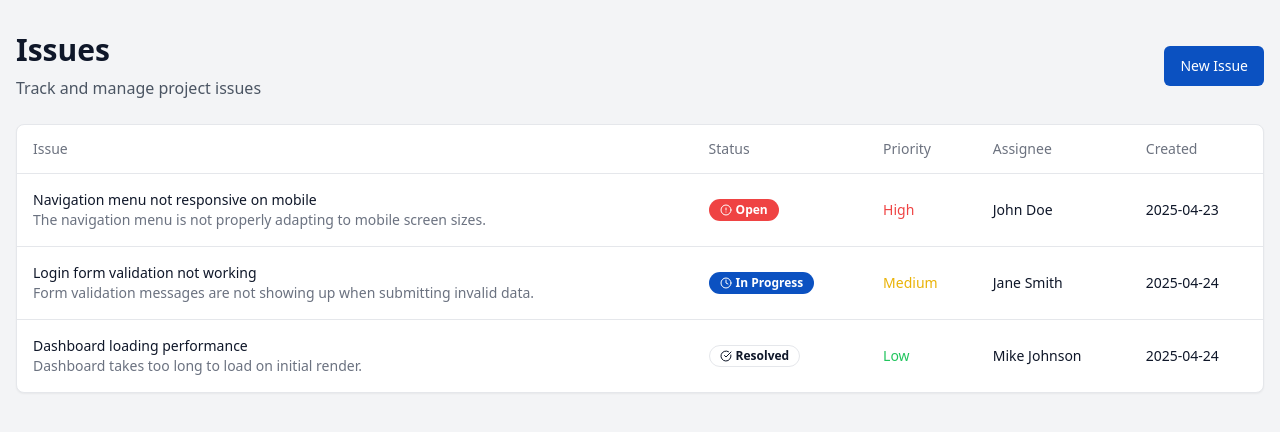
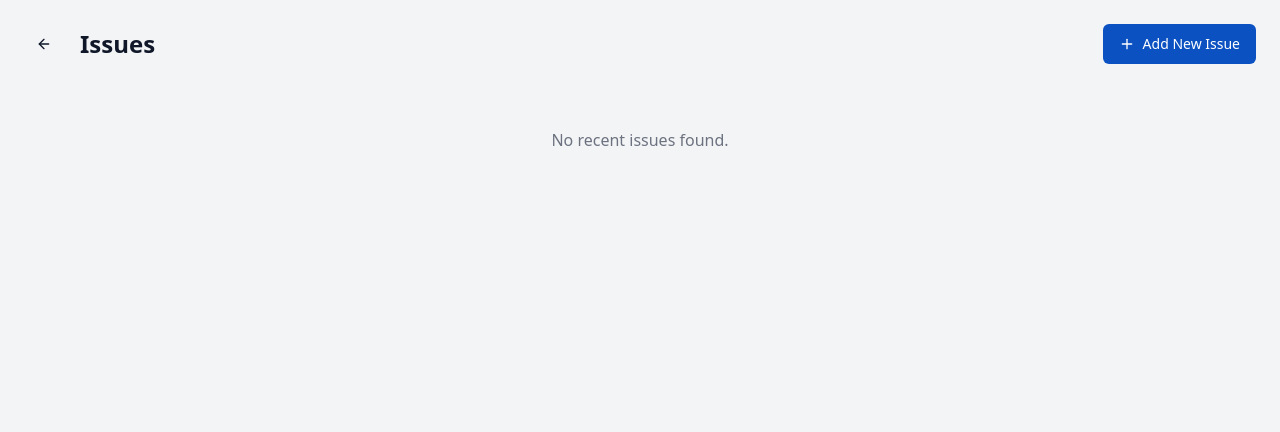
Before and after one commit to Vanshu30/TaskForge-Frontend, a React (Vite) app: page /issues in a window 1280 px wide. Shown: the top 432 px of the page. Built offline with nearby package versions, Linux system fonts and the light colour scheme.

Commit message:
Fix: Improve issues page UI and functionality
- Added "<-" navigation to the issues page.
- Modified the "New Issue" button to "Add New Issue" with the correct formatting.
- Displayed only recently created issues.

```diff
--- a/src/pages/Issues.tsx
+++ b/src/pages/Issues.tsx
@@ -1,132 +1,49 @@
 
-import React, { useState } from 'react';
-import { Card, CardContent } from '@/components/ui/card';
+import React from 'react';
 import { Button } from '@/components/ui/button';
-import { Badge } from '@/components/ui/badge';
-import {
-  Table,
-  TableBody,
-  TableCell,
-  TableHead,
-  TableHeader,
-  TableRow,
-} from "@/components/ui/table";
-import { AlertCircle, CheckCircle, Clock } from 'lucide-react';
-
-interface Issue {
-  id: string;
-  title: string;
-  description: string;
-  status: 'open' | 'in-progress' | 'resolved';
-  priority: 'low' | 'medium' | 'high';
-  assignee: string;
-  createdAt: string;
-}
-
-const demoIssues: Issue[] = [
-  {
-    id: '1',
-    title: 'Navigation menu not responsive on mobile',
-    description: 'The navigation menu is not properly adapting to mobile screen sizes.',
-    status: 'open',
-    priority: 'high',
-    assignee: 'John Doe',
-    createdAt: '2025-04-23',
-  },
-  {
-    id: '2',
-    title: 'Login form validation not working',
-    description: 'Form validation messages are not showing up when submitting invalid data.',
-    status: 'in-progress',
-    priority: 'medium',
-    assignee: 'Jane Smith',
-    createdAt: '2025-04-24',
-  },
-  {
-    id: '3',
-    title: 'Dashboard loading performance',
-    description: 'Dashboard takes too long to load on initial render.',
-    status: 'resolved',
-    priority: 'low',
-    assignee: 'Mike Johnson',
-    createdAt: '2025-04-24',
-  },
-];
+import { ArrowLeft, Plus } from 'lucide-react';
+import { useNavigate } from 'react-router-dom';
 
 const Issues = () => {
-  const [issues] = useState<Issue[]>(demoIssues);
+  const navigate = useNavigate();
 
-  const getStatusBadge = (status: Issue['status']) => {
-    switch (status) {
-      case 'open':
-        return <Badge variant="destructive"><AlertCircle className="w-3 h-3 mr-1" />Open</Badge>;
-      case 'in-progress':
-        return <Badge variant="default"><Clock className="w-3 h-3 mr-1" />In Progress</Badge>;
-      case 'resolved':
-        return <Badge variant="outline"><CheckCircle className="w-3 h-3 mr-1" />Resolved</Badge>;
-      default:
-        return null;
-    }
-  };
-
-  const getPriorityColor = (priority: Issue['priority']) => {
-    switch (priority) {
-      case 'high':
-        return 'text-red-500';
-      case 'medium':
-        return 'text-yellow-500';
-      case 'low':
-        return 'text-green-500';
-      default:
-        return '';
-    }
-  };
+  // This would typically fetch only recent issues from your data source
+  const recentIssues = []; // You would populate this with your recent issues data
 
   return (
-    <div className="container mx-auto py-8 px-4">
-      <div className="flex justify-between items-center mb-6">
-        <div>
-          <h1 className="text-3xl font-bold mb-2">Issues</h1>
-          <p className="text-gray-600">Track and manage project issues</p>
+    <div className="container mx-auto p-6">
+      <div className="flex items-center justify-between mb-6">
+        <div className="flex items-center gap-4">
+          <Button
+            variant="ghost"
+            size="icon"
+            onClick={() => navigate(-1)}
+            className="hover:bg-secondary"
+          >
+            <ArrowLeft className="h-5 w-5" />
+          </Button>
+          <h1 className="text-2xl font-bold">Issues</h1>
         </div>
-        <Button>New Issue</Button>
+        <Button className="flex items-center gap-2">
+          <Plus className="h-5 w-5" />
+          Add New Issue
+        </Button>
       </div>
 
-      <Card>
-        <CardContent className="p-0">
-          <Table>
-            <TableHeader>
-              <TableRow>
-                <TableHead>Issue</TableHead>
-                <TableHead>Status</TableHead>
-                <TableHead>Priority</TableHead>
-                <TableHead>Assignee</TableHead>
-                <TableHead>Created</TableHead>
-              </TableRow>
-            </TableHeader>
-            <TableBody>
-              {issues.map((issue) => (
-                <TableRow key={issue.id} className="cursor-pointer hover:bg-gray-50">
-                  <TableCell>
-                    <div>
-                      <div className="font-medium">{issue.title}</div>
-                      <div className="text-sm text-gray-500">{issue.description}</div>
-                    </div>
-                  </TableCell>
-                  <TableCell>{getStatusBadge(issue.status)}</TableCell>
-                  <TableCell>
-                    <span className={`font-medium ${getPriorityColor(issue.priority)}`}>
-                      {issue.priority.charAt(0).toUpperCase() + issue.priority.slice(1)}
-                    </span>
-                  </TableCell>
-                  <TableCell>{issue.assignee}</TableCell>
-                  <TableCell>{issue.createdAt}</TableCell>
-                </TableRow>
-              ))}
-            </TableBody>
-          </Table>
-        </CardContent>
-      </Card>
+      {recentIssues.length > 0 ? (
+        <div className="grid gap-4">
+          {recentIssues.map((issue) => (
+            // Render your issues here
+            <div key={issue.id} className="p-4 border rounded-lg">
+              {/* Issue content */}
+            </div>
+          ))}
+        </div>
+      ) : (
+        <div className="text-center py-10">
+          <p className="text-muted-foreground">No recent issues found.</p>
+        </div>
+      )}
     </div>
   );
 };
```
